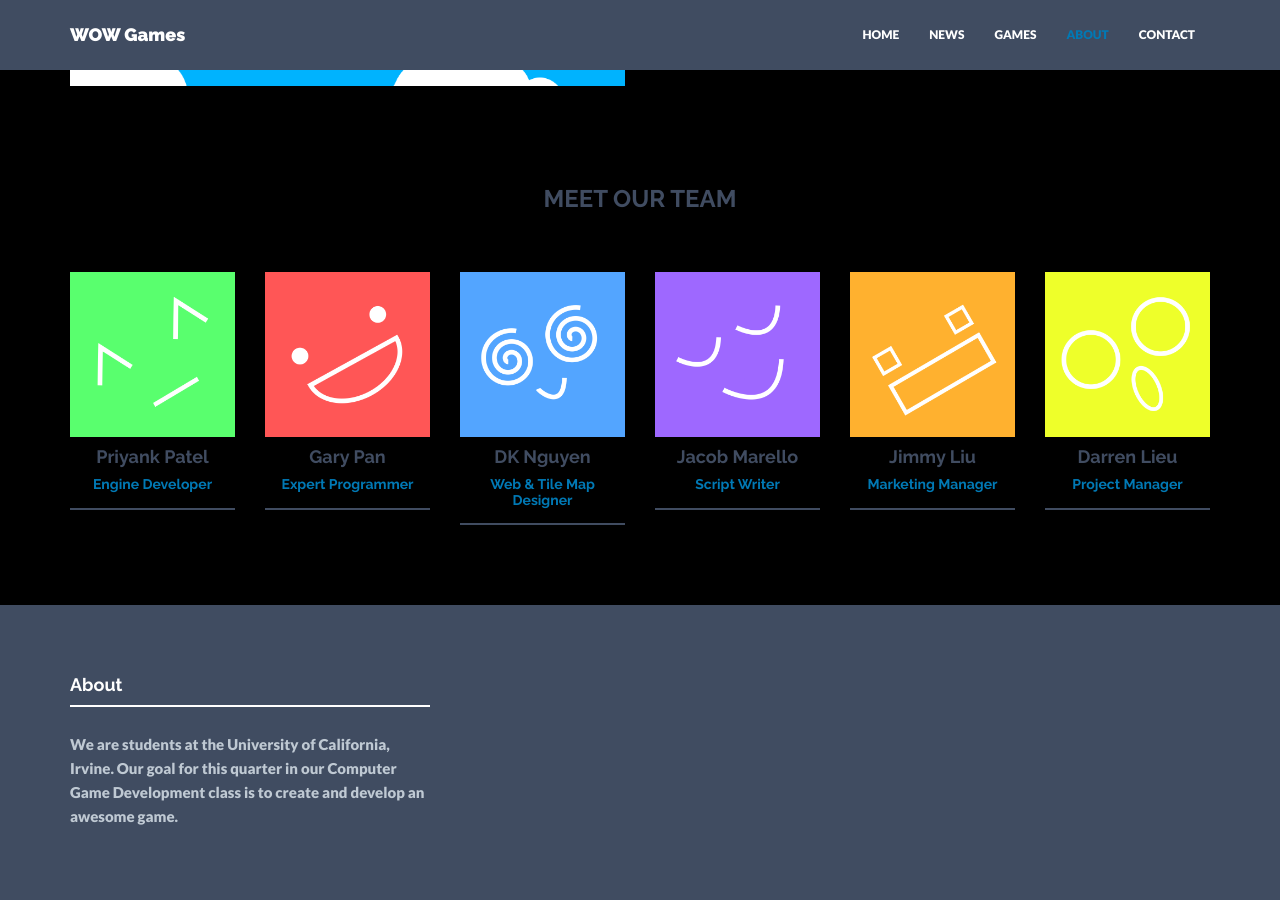
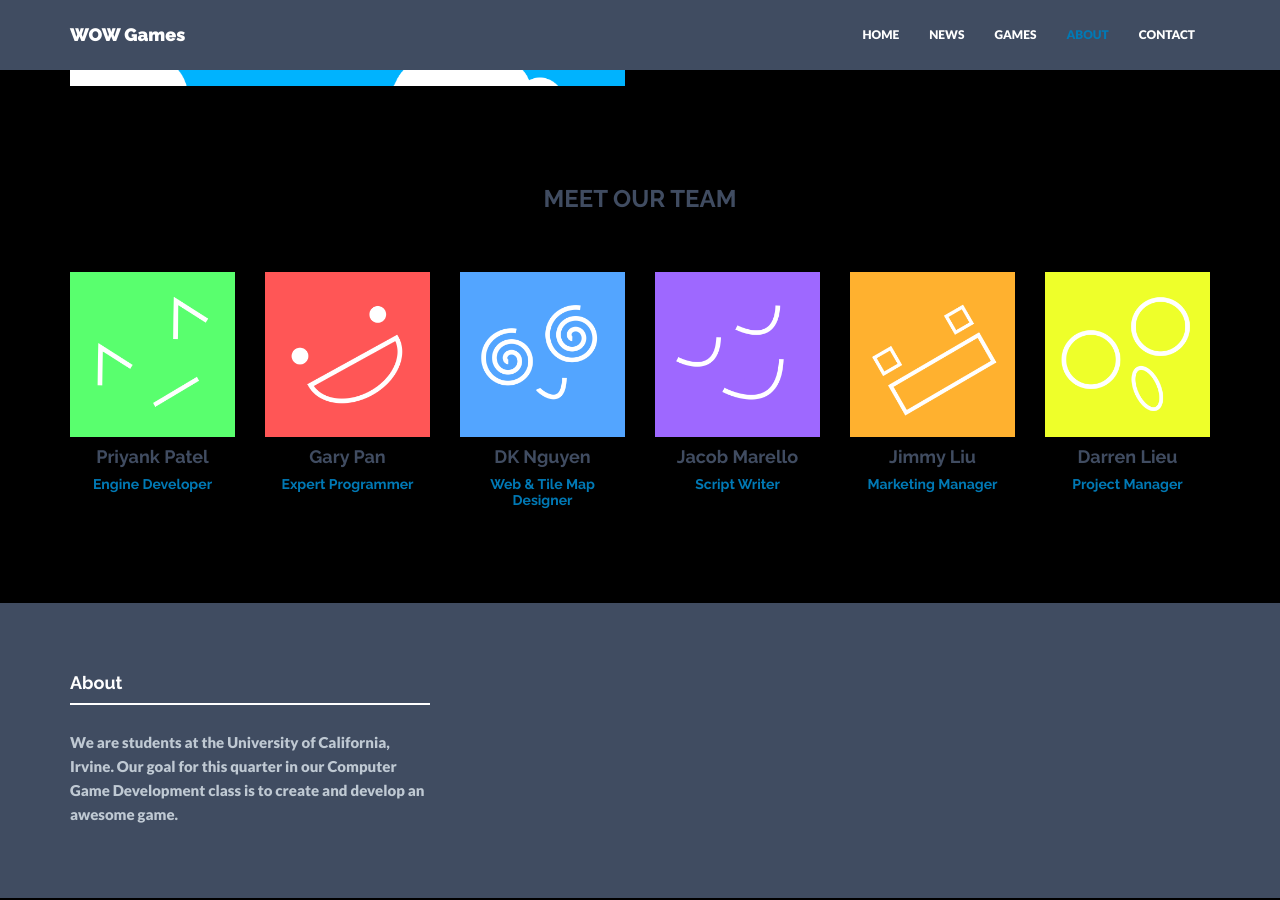
Before and after one commit to WOWGames/WOWGames.github.io, a Jekyll site: the page built from about.html, in a window 1280 px wide and 900 px high, scrolled down 553 px. Built offline with Jekyll 4.4.1, drawn with Linux system fonts in a browser that asks for light colours; nearby versions of some CDN libraries.

Commit message:
Removed line underneath each member title

```diff
--- a/_includes/members.html
+++ b/_includes/members.html
@@ -18,7 +18,6 @@
             <h4>{{ member.name }}</h4>
             <h5 class="ctitle">{{ member.position }}</h5>
             <p>{{ member.text }}</p>
-            <div class="hline"></div>
         </div><! --/col-lg-3 -->
         {% endfor %}
 
```
